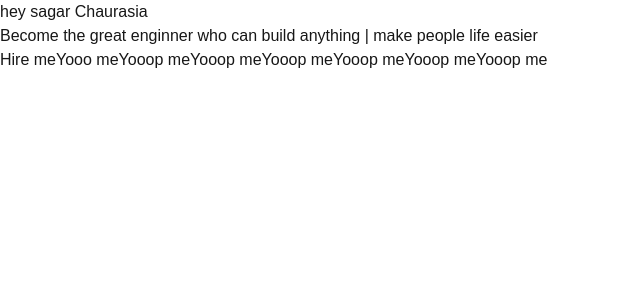
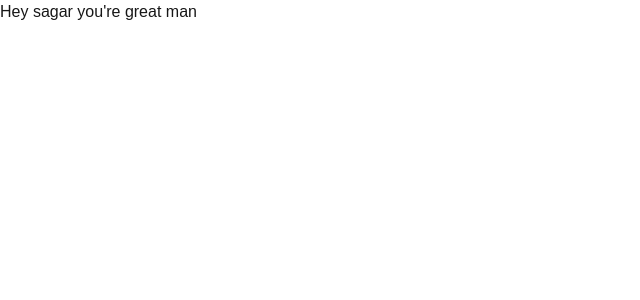
Before and after one commit to sagarchaurasia176/ci-cd, a Next.js app: page / in a window 1280 px wide. Shown: the top 300 px of the page, without its empty margins (0-640 px from the left). Built offline with nearby package versions, Linux system fonts and the light colour scheme.

Commit message:
feat:update the grok issues

```diff
--- a/app/page.tsx
+++ b/app/page.tsx
@@ -3,16 +3,7 @@ import React from 'react'
 const page = () => {
   return (
     <div>
-    <h1>hey sagar Chaurasia</h1>
-    <h1>Become the great enginner who can build anything | make people life easier</h1>
-    <button>Hire me</button>
-    <button>Yooo me</button>
-    <button>Yooop me</button>
-    <button>Yooop me</button>
-    <button>Yooop me</button>
-    <button>Yooop me</button>
-    <button>Yooop me</button>
-    <button>Yooop me</button>
+      <h1>Hey sagar you're great man</h1>
     </div>
   )
 }
```
